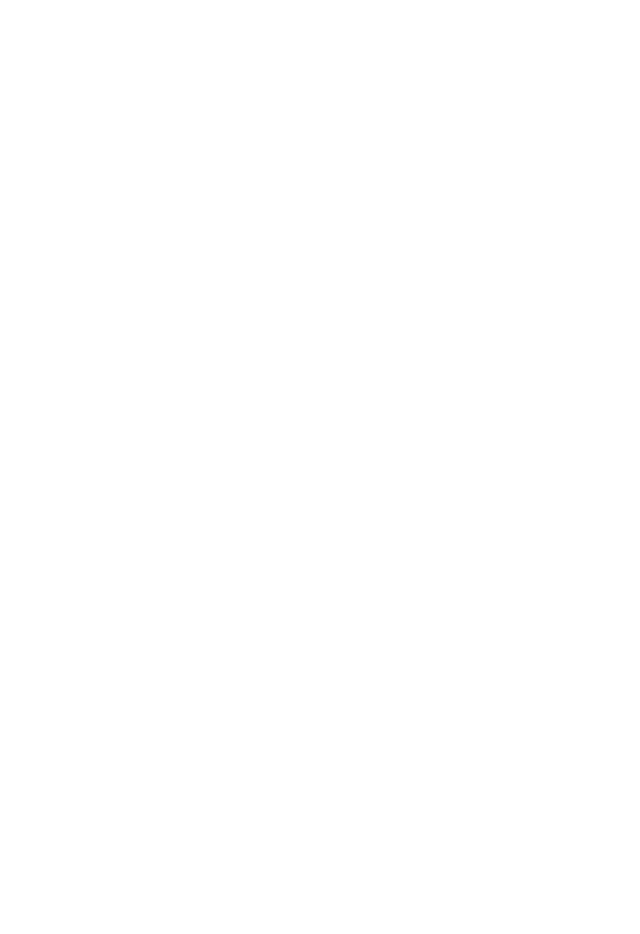
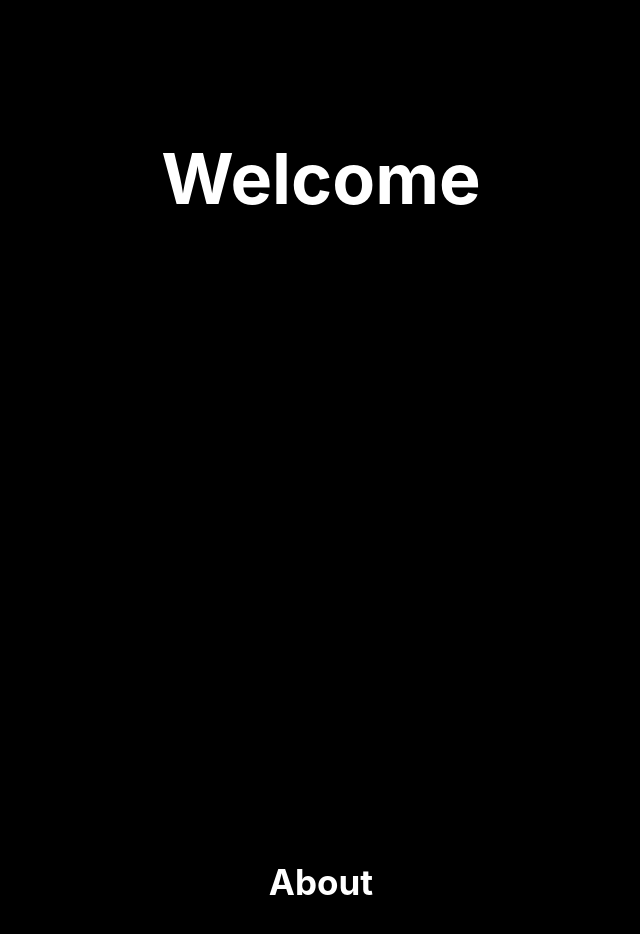
Before and after one commit to mitchellschul/spartahack9, a React (Create React App) app: page /home in a window 1280 px wide. Shown: the part 280-1214 px from the top of the page, without its empty margins (319-959 px from the left). Before the commit the page ends 800 px from the top, so only its background shows below. Built offline with nearby package versions, Linux system fonts and the light colour scheme.

Commit message:
added Css folder

```diff
--- /dev/null
+++ b/src/Css/Inventory.css
@@ -0,0 +1,4 @@
+p{
+    text-align: left;
+    margin-left: 10px;
+}
--- /dev/null
+++ b/src/Css/home.css
@@ -0,0 +1,29 @@
+h3
+{
+    font-size: 70px;
+    text-align: center;
+    margin-top: 25vw;
+    color: white;
+}
+h2
+{
+    text-align: center;
+    font-size: 35px;
+    margin-top: 50vw;
+    color: white;
+}
+p{
+    text-align: center;
+    color: white;
+}
+body
+{
+    background-color: black;
+}
+.fade-in{
+    animation: fadeIn 5s;
+}
+@keyframes fadeIn {
+    0% { opacity: 0;}
+    100% {opacity: 1;}
+}
--- a/src/Views/Home.jsx
+++ b/src/Views/Home.jsx
@@ -1,9 +1,17 @@
 import React from 'react'
-
+import "../../src/Css/home.css"
 const Home = () => {
     return (
         <div>
-            <div>Home</div>
+
+            <body>
+                <div class="fade-in">
+                    <h3>Welcome</h3>
+                    <h2>About</h2>
+                    <p>lorem ipsum</p>
+                </div>
+
+            </body>
         </div>
     )
 }
--- a/src/Views/Inventory.jsx
+++ b/src/Views/Inventory.jsx
@@ -1,8 +1,12 @@
-import React from 'react'
+import React, {useState} from 'react'
+import "../Css/Inventory.css"
+const Inventory = () => {
+    const [list, setList] = useState([]);
+    const [inputData, setInputData] = useState('');
+    return (
+        <div>
 
-const Inventory = () => {
-    return (
-        <div>Inventory</div>
+        </div>
     )
 }
 
```
Also changed, not shown: 1 other file (tests, documents, lock files or other folders).
